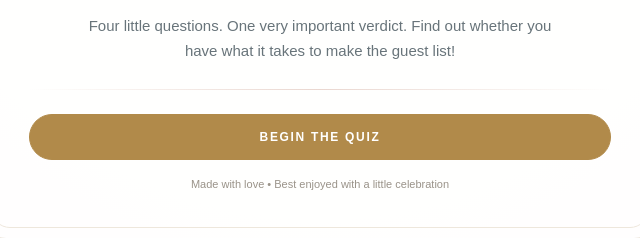
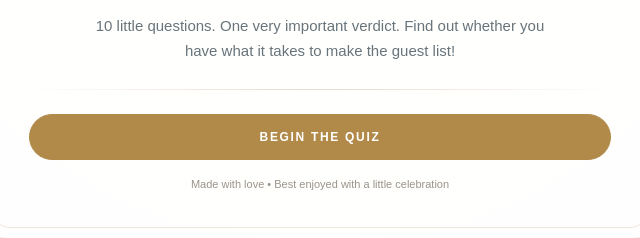
Before and after one commit to tumpa-c/wedding-quiz, a plain HTML site: page index.html in a window 1280 px wide. Shown: the part 437-675 px from the top of the page, 320-960 px from the left. Drawn offline with Linux system fonts and the light colour scheme.

Commit message:
Update index.html

```diff
--- a/index.html
+++ b/index.html
@@ -19,7 +19,7 @@ button{font:inherit}.shell{width:min(100%,680px)}.card{background:rgba(255,255,2
 <section id="welcome">
 <div class="ornament">✧ ❦ ✧</div><div class="kicker">You are cordially invited</div>
 <h1>The Wedding<br>Quiz</h1>
-<p class="subtitle">Four little questions. One very important verdict. Find out whether you have what it takes to make the guest list!</p>
+<p class="subtitle">10 little questions. One very important verdict. Find out whether you have what it takes to make the guest list!</p>
 <div class="divider"></div>
 <button class="primary" id="startBtn">Begin the quiz</button>
 <p class="footer">Made with love • Best enjoyed with a little celebration</p>
```
